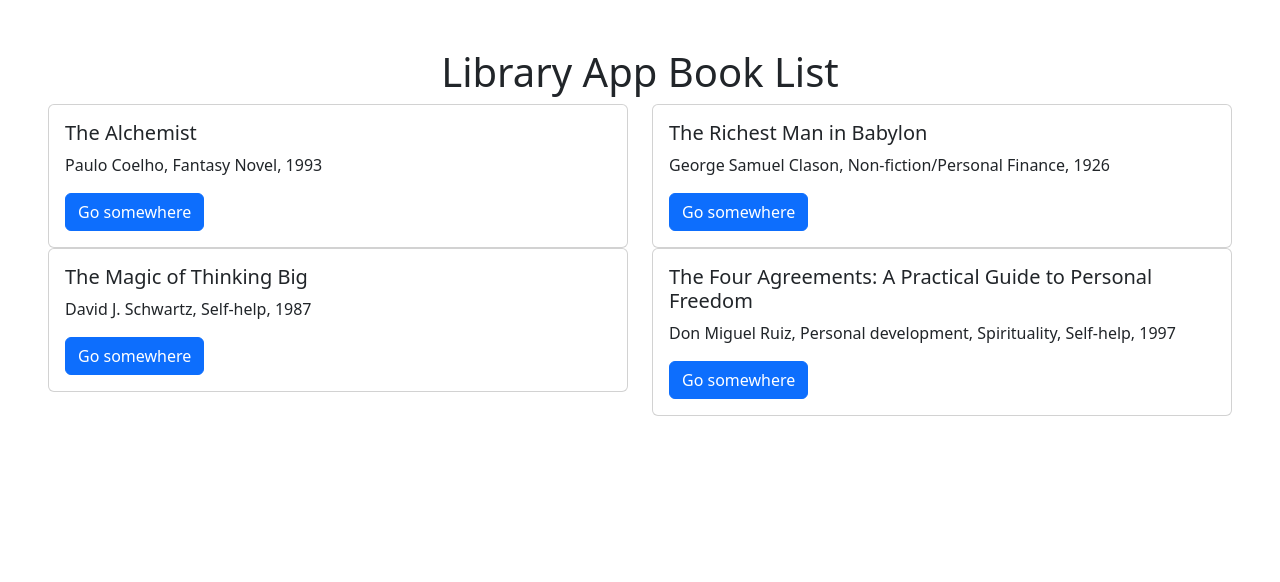
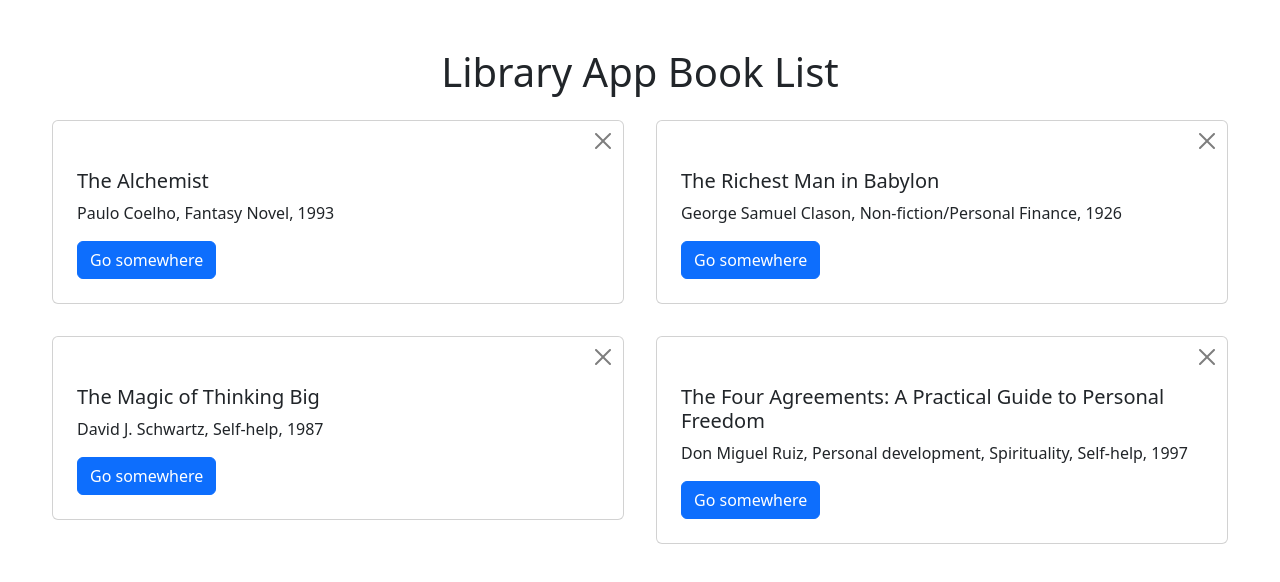
Before and after one commit to JWest2323/library-app, an Angular app: page / in a window 1280 px wide. Shown: the top 582 px of the page. Built offline with nearby package versions, Linux system fonts and the light colour scheme.

Commit message:
book component confirm close modal

```diff
--- a/src/app/books/bookslist/bookslist.component.html
+++ b/src/app/books/bookslist/bookslist.component.html
@@ -3,12 +3,62 @@
     <h1>Library App Book List</h1>
   </div>
   <div *ngIf="books.length > 0" class="row">
-    <div class="col-sm-6" *ngFor="let book of books">
-      <div class="card">
+    <div class="col-sm-6 p-3" *ngFor="let book of books">
+      <div class="card p-2">
+        <div class="d-flex justify-content-end">
+          <!-- Close Button trigger modal -->
+          <button
+            type="button"
+            class="btn-close"
+            data-bs-toggle="modal"
+            data-bs-target="#staticBackdrop"
+            aria-label="Close"
+          ></button>
+
+          <!-- Modal -->
+          <div
+            class="modal fade"
+            id="staticBackdrop"
+            data-bs-backdrop="static"
+            data-bs-keyboard="false"
+            tabindex="-1"
+            aria-labelledby="staticBackdropLabel"
+            aria-hidden="true"
+          >
+            <div class="modal-dialog modal-dialog-centered">
+              <div class="modal-content">
+                <div class="modal-header">
+                  <h1 class="modal-title fs-5" id="staticBackdropLabel">
+                    Confirm Delete
+                  </h1>
+                  <button
+                    type="button"
+                    class="btn-close"
+                    data-bs-dismiss="modal"
+                    aria-label="Close"
+                  ></button>
+                </div>
+                <div class="modal-body">
+                  Are you sure you want to delete this book?
+                </div>
+                <div class="modal-footer">
+                  <button
+                    type="button"
+                    class="btn btn-secondary"
+                    data-bs-dismiss="modal"
+                  >
+                    Cancel
+                  </button>
+                  <button type="button" class="btn btn-danger">Delete</button>
+                </div>
+              </div>
+            </div>
+          </div>
+        </div>
         <div class="card-body">
-          <h5 class="card-title">{{book.title}}</h5>
+          <h5 class="card-title">{{ book.title }}</h5>
           <p class="card-text">
-           {{book.author}}, {{book.genre}}, {{book.yearPublished}}
+            {{ book.author }}, {{ book.genre }}, {{ book.yearPublished }}
           </p>
           <a href="#" class="btn btn-primary">Go somewhere</a>
         </div>
```
